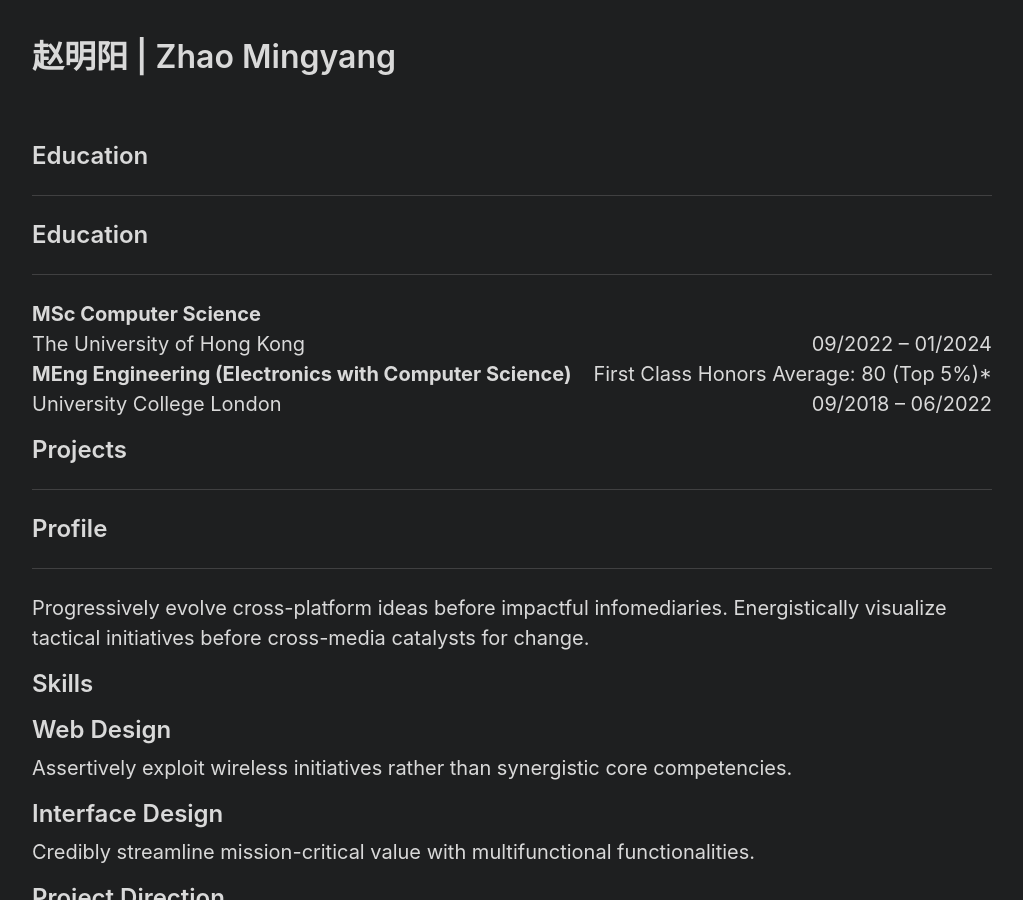
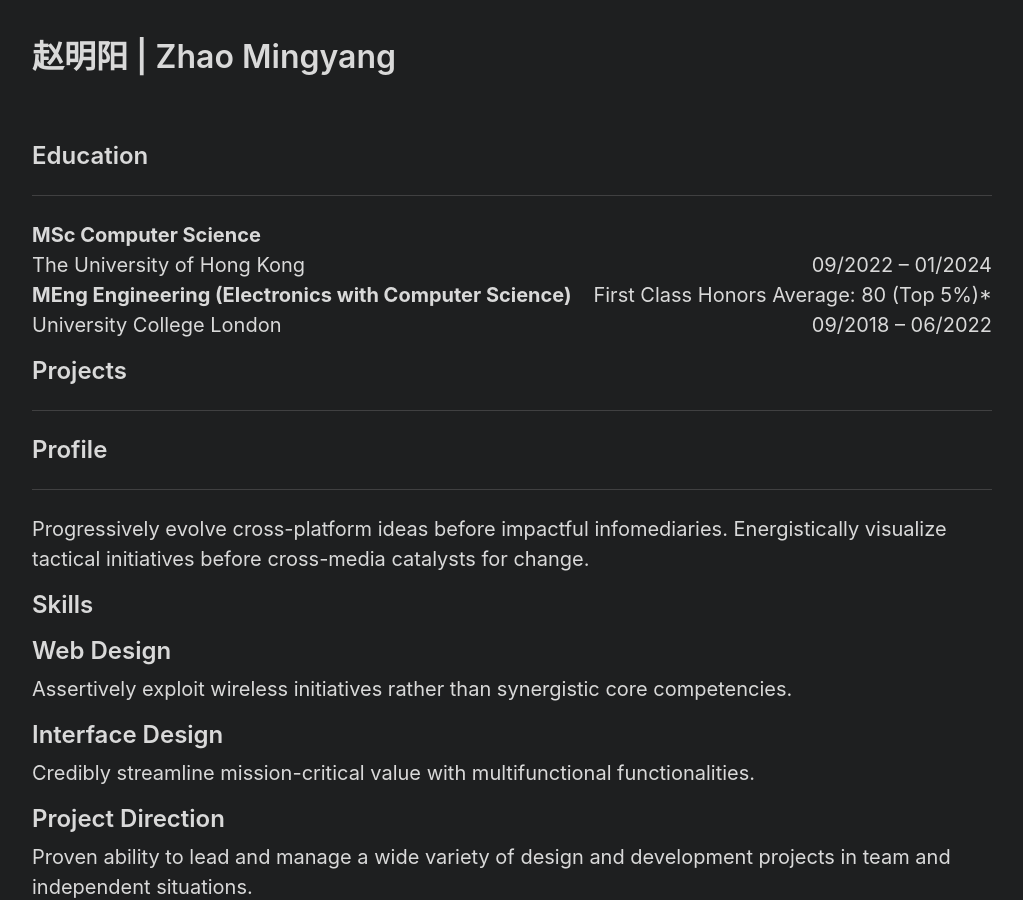
Before and after one commit to Zhao-Mingyang/zhao-mingyang.github.io, a Jekyll site: the page built from about.md, in a window 1280 px wide and 900 px high. Shown: the whole window, without its empty margins (128-1151 px from the left). Built offline with Jekyll 4.4.1, drawn with Linux system fonts in a browser that asks for light colours.

Commit message:
Update default.html

```diff
--- a/_layouts/default.html
+++ b/_layouts/default.html
@@ -12,8 +12,6 @@
 
      <main>
         <h2>Education</h2>
-	     <HR>
-	 <h2>Education</h2>
 	     <HR>
 	<b> MSc Computer Science </b> <br>
 	<div style="float:left;"> The University of Hong Kong  </div> <div style="float:right;"> 09/2022 – 01/2024 </div> <br>
```
